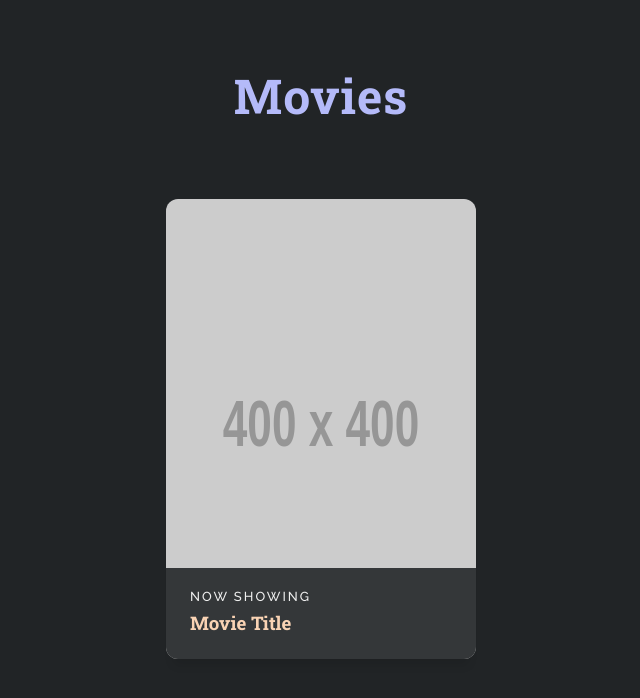
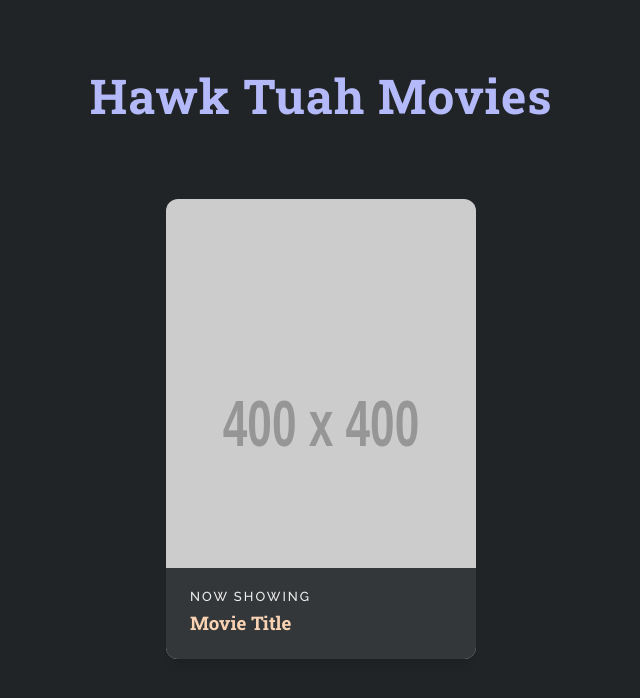
Before and after one commit to fchowdhury0/tuah-tuah-movies, a React (Create React App) app: page / in a window 1280 px wide. Shown: the top 698 px of the page, without its empty margins (319-959 px from the left). Built offline with nearby package versions, Linux system fonts and the light colour scheme.

Commit message:
Just stuff fr

```diff
--- a/src/App.js
+++ b/src/App.js
@@ -9,7 +9,7 @@ const App = () => {
   const [movies, setMovies] = useState([3]);
   return (
     <div className="app">
-      <h1>Movies</h1>
+      <h1>Hawk Tuah Movies</h1>
 
 
      <div className="container">
--- a/src/components/MovieCard.jsx
+++ b/src/components/MovieCard.jsx
@@ -16,6 +16,8 @@ const MovieCard = () => {
     <h3>Movie Title</h3>
 </div>
 </div>
+
+
 );
 }
 
```
Lines whose indentation alone changed are shown as unchanged.
